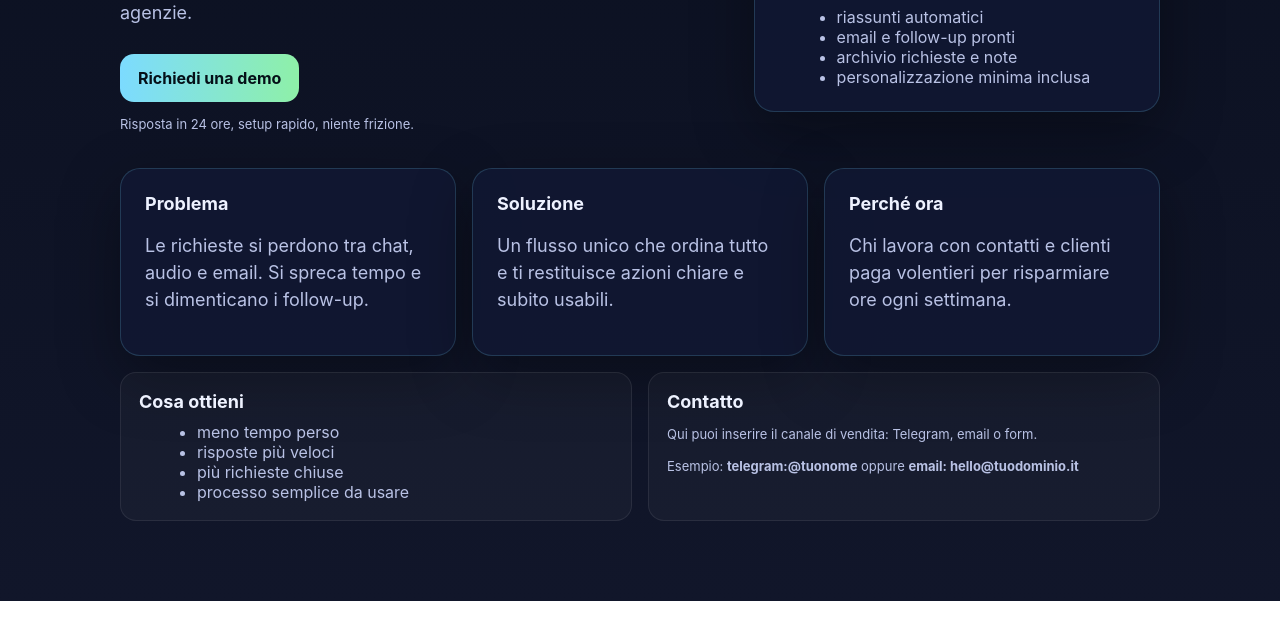
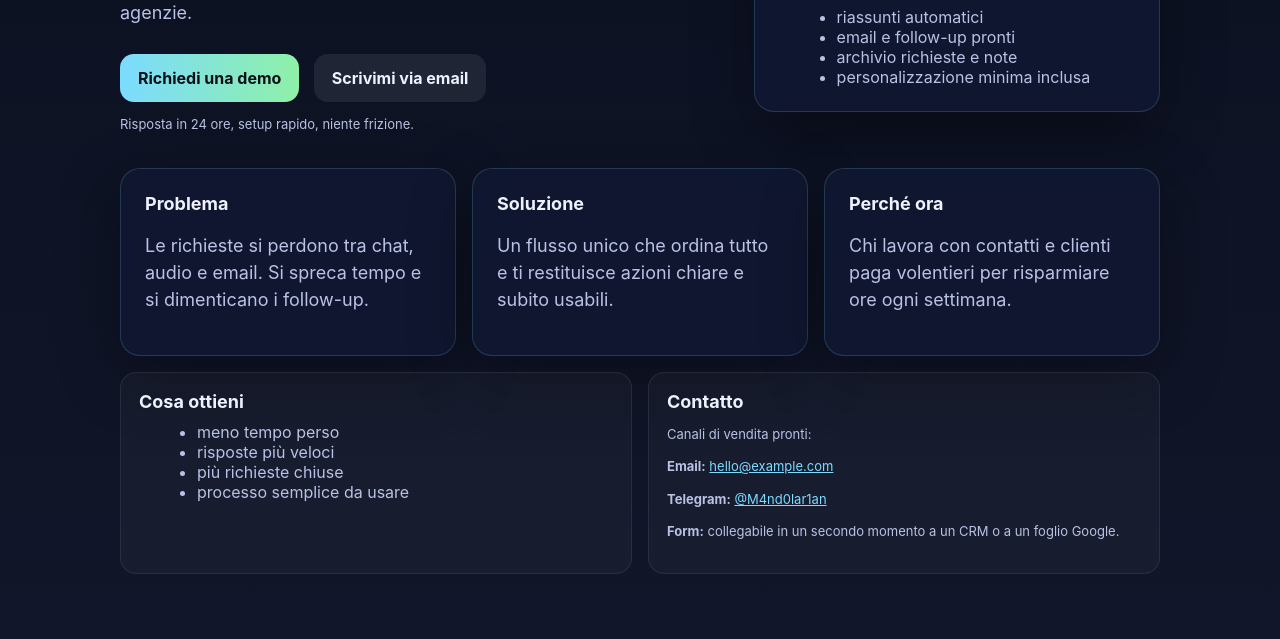
Before and after one commit to 2t4rl0rd-tech/ai-followup, a plain HTML site: page index.html in a window 1280 px wide. Shown: the part 269-908 px from the top of the page. Before the commit the page ends 870 px from the top, so only its background shows below. Drawn offline with Linux system fonts and the light colour scheme.

Commit message:
Improve landing conversion

```diff
--- a/index.html
+++ b/index.html
@@ -4,6 +4,7 @@
 <meta charset="utf-8" />
 <meta name="viewport" content="width=device-width, initial-scale=1" />
 <title>AI Follow-up, più clienti senza perdere richieste</title>
+<meta name="description" content="Servizio AI per riassunti, email e follow-up. Più clienti, meno richieste perse.">
 <style>
   :root{--bg:#0b1020;--card:#111833;--text:#eef2ff;--muted:#b9c2e5;--acc:#7cdbff;--acc2:#8ef0a8;}
   body{margin:0;font-family:Inter,Arial,sans-serif;background:linear-gradient(180deg,#0b1020,#11162a);color:var(--text)}
@@ -33,6 +34,7 @@
         <h1>Non perdere richieste, follow-up e clienti.</h1>
         <p>AI Follow-up trasforma messaggi, audio e note in riassunti, email pronte e prossimi passi. Pensato per freelance, creator, consulenti e piccole agenzie.</p>
         <a class="btn" href="#contatto">Richiedi una demo</a>
+        <a class="btn" href="mailto:hello@example.com" style="margin-left:10px;background:rgba(255,255,255,.08);color:var(--text)">Scrivimi via email</a>
         <p class="small">Risposta in 24 ore, setup rapido, niente frizione.</p>
       </div>
       <div class="card">
@@ -66,8 +68,10 @@
       </div>
       <div class="box" id="contatto">
         <h3>Contatto</h3>
-        <p class="small">Qui puoi inserire il canale di vendita: Telegram, email o form.</p>
-        <p class="small">Esempio: <strong>telegram:@tuonome</strong> oppure <strong>email: hello@tuodominio.it</strong></p>
+        <p class="small">Canali di vendita pronti:</p>
+        <p class="small"><strong>Email:</strong> <a href="mailto:hello@example.com" style="color:var(--acc)">hello@example.com</a></p>
+        <p class="small"><strong>Telegram:</strong> <a href="https://t.me/M4nd0lar1an" style="color:var(--acc)">@M4nd0lar1an</a></p>
+        <p class="small"><strong>Form:</strong> collegabile in un secondo momento a un CRM o a un foglio Google.</p>
       </div>
     </div>
   </div>
```
